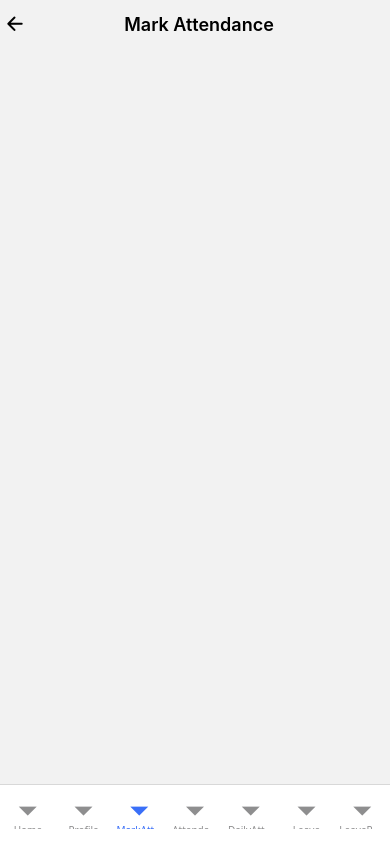
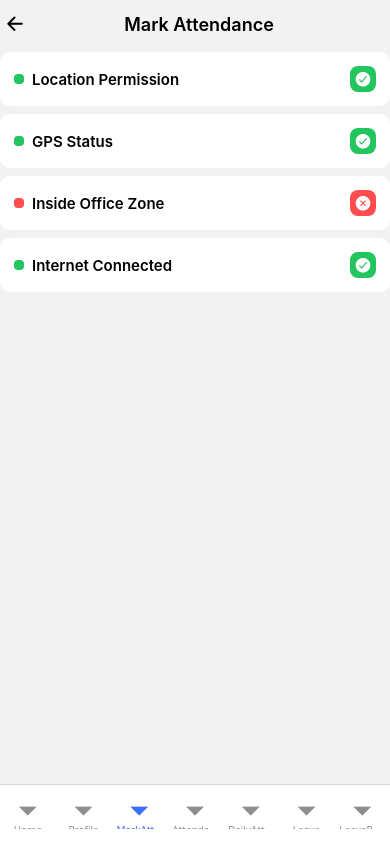
Before and after one commit to faisalabdulghani/gps_base_attendance_app, a React Native app: screen /MarkAttendance in a window 390 px wide. Built offline with nearby package versions, Linux system fonts and the light colour scheme.

Commit message:
taskstatuscard

```diff
--- /dev/null
+++ b/app/components/TaskStatusCard.js
@@ -0,0 +1,94 @@
+// Components/TaskStatusCard.js
+import React from "react";
+import { View, Text, StyleSheet } from "react-native";
+import { Colors } from "../theme/Colors";
+import { Ionicons } from "@expo/vector-icons";
+
+const TaskStatusCard = ({
+    title = "",
+    checked = false, // parent controls this
+}) => {
+    return (
+        <View style={styles.card}>
+
+            {/* TITLE */}
+            <View style={styles.textContainer}>
+
+                {/* SMALL DOT (green/red) */}
+                <View
+                    style={[
+                        styles.dot,
+                        { backgroundColor: checked ? Colors.PRESENT : Colors.ABSENT }
+                    ]}
+                />
+                <Text style={styles.title}>{title}</Text>
+
+
+            </View>
+
+            {/* CHECK / CROSS BOX */}
+            <View
+                style={[
+                    styles.iconBox,
+                    { backgroundColor: checked ? Colors.PRESENT : Colors.ABSENT }
+                ]}
+            >
+                {checked ? (
+                    <Ionicons name="checkmark-circle" size={18} color={Colors.WHITE} />
+                ) : (
+                    <Ionicons name="close-circle" size={18} color={Colors.OFFWHITE} />
+                )}
+            </View>
+
+
+
+        </View>
+    );
+};
+
+export default TaskStatusCard;
+
+const styles = StyleSheet.create({
+    card: {
+        flexDirection: "row",
+        alignItems: "center",
+        backgroundColor: Colors.WHITE,
+        padding: 14,
+        marginVertical: 4,
+        borderRadius: 10,
+        elevation: 1,
+    },
+
+    textContainer: {
+        flex: 1,
+        flexDirection: "row",
+        //marginLeft: 12,
+        alignItems: "center"
+    },
+
+    title: {
+        fontSize: 15,
+        fontWeight: "600",
+        color: Colors.BLACK,
+        paddingHorizontal: 8
+    },
+
+    row: {
+        alignItems: "center",
+    },
+
+    dot: {
+        width: 10,
+        height: 10,
+        borderRadius: 4,
+    },
+
+    /* Right check/cross circle */
+    iconBox: {
+        width: 26,
+        height: 26,
+        borderRadius: 8,
+        alignItems: "center",
+        justifyContent: "center",
+    },
+});
--- a/app/screens/MarkAttendanceScreen.js
+++ b/app/screens/MarkAttendanceScreen.js
@@ -1,13 +1,46 @@
 import { View, Text } from 'react-native'
 import Header from '../components/Header'
+import TaskStatusCard from '../components/TaskStatusCard'
+import { useState } from 'react';
+import { SafeAreaView } from 'react-native-safe-area-context';
 
 
 export default function MarkAttendanceScreen() {
+
+    const [locationPermission, setLocationPermission] = useState(true);
+    const [gpsEnabled, setGpsEnabled] = useState(true);
+    const [insideOffice, setInsideOffice] = useState(false);
+    const [isOnline, setIsOnline] = useState(true);
     return (
-        <View>
+        <SafeAreaView
+            edges={['top']}
+        >
             <Header
                 title={"Mark Attendance"}
             />
-        </View>
+
+
+            <TaskStatusCard
+                title="Location Permission"
+                checked={locationPermission}   // no user toggle
+            />
+
+            <TaskStatusCard
+                title="GPS Status"
+                checked={gpsEnabled}
+            />
+
+            <TaskStatusCard
+                title="Inside Office Zone"
+                checked={insideOffice}
+            />
+
+            <TaskStatusCard
+                title="Internet Connected"
+                statusColor="green"
+                checked={isOnline}
+            />
+
+        </SafeAreaView>
     )
 }
```
